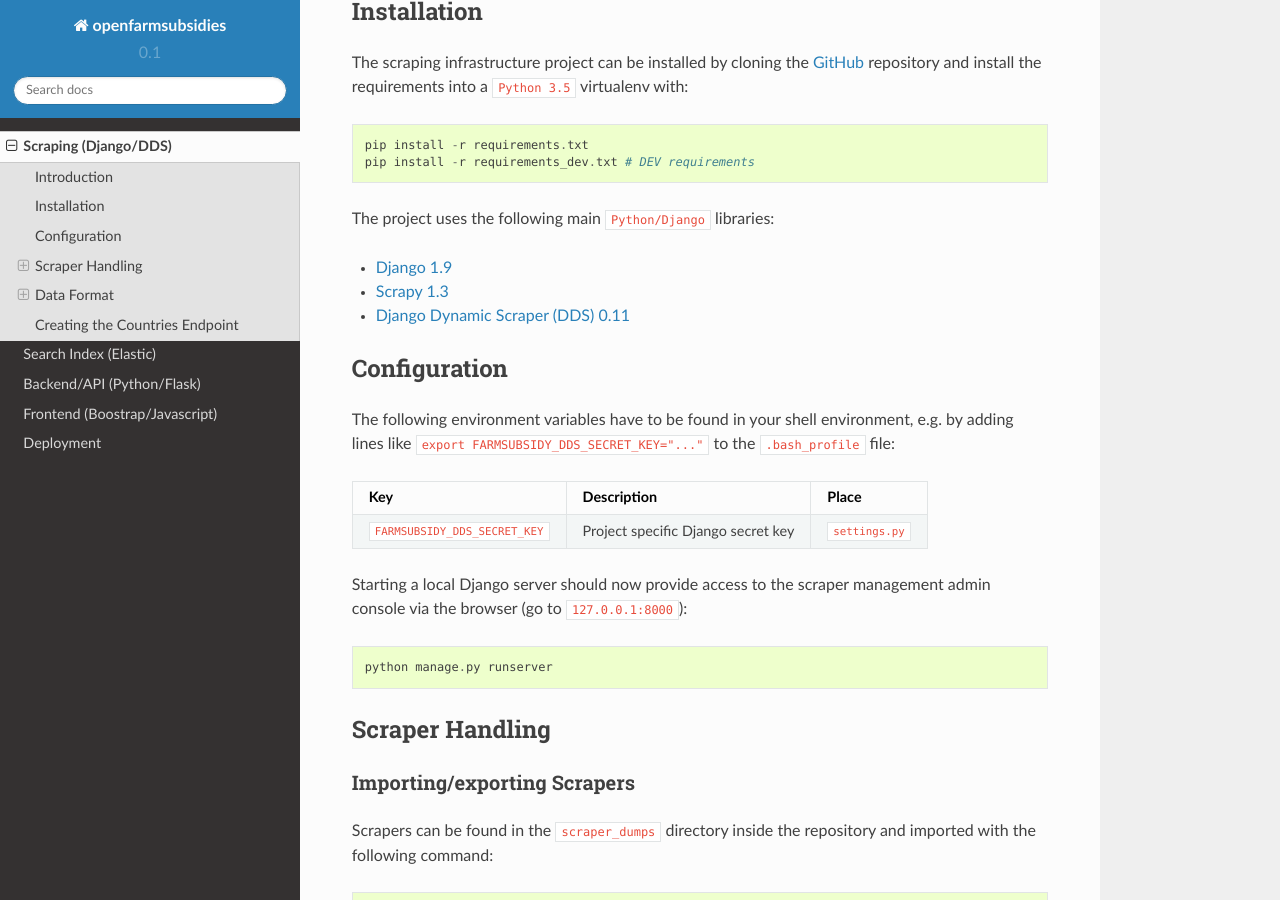
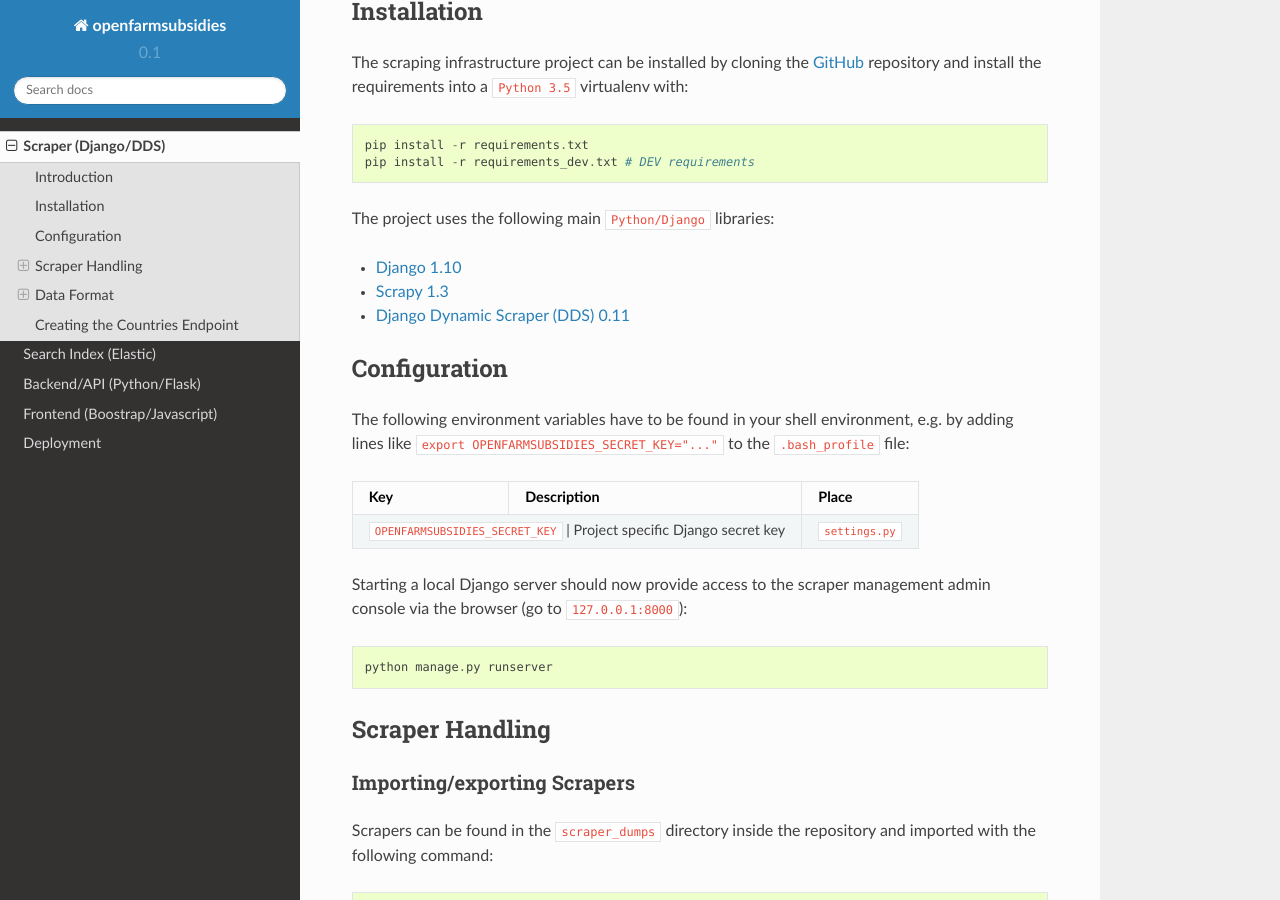
Before and after one commit to holgerd77/farmsubsidy-dds-scraper, a Sphinx documentation site: the page built from docs/scraper.rst, in a window 1280 px wide and 900 px high, scrolled down 610 px. Built offline with Sphinx 7.4.7 and the Read the Docs theme 2.0.0, drawn with Linux system fonts in a browser that asks for light colours; some of the changed text lies outside the part shown.

Commit message:
Updated project to Django 1.10, some more renamings

```diff
--- a/docs/index.rst
+++ b/docs/index.rst
@@ -34,7 +34,7 @@ Contents:
 .. toctree::
    :maxdepth: 2
 
-   scraping.rst
+   scraper.rst
    elastic.rst
    backend_api.rst
    frontend.rst
--- a/docs/scraping.rst
+++ b/docs/scraper.rst
@@ -1,6 +1,6 @@
-=====================
-Scraping (Django/DDS)
-=====================
+====================
+Scraper (Django/DDS)
+====================
 
 Introduction
 ------------
@@ -27,7 +27,7 @@ install the requirements into a ``Python 3.5`` virtualenv with::
 
 The project uses the following main ``Python/Django`` libraries:
 
-* `Django 1.9 <https://www.djangoproject.com/>`_
+* `Django 1.10 <https://www.djangoproject.com/>`_
 * `Scrapy 1.3 <http://scrapy.org/>`_
 * `Django Dynamic Scraper (DDS) 0.11 <django-dynamic-scraper.readthedocs.org/en/latest/>`_
 
@@ -35,14 +35,14 @@ Configuration
 -------------
 
 The following environment variables have to be found in your shell environment,
-e.g. by adding lines like ``export FARMSUBSIDY_DDS_SECRET_KEY="..."`` to the
+e.g. by adding lines like ``export OPENFARMSUBSIDIES_SECRET_KEY="..."`` to the
 ``.bash_profile`` file:
 
-+-------------------------------+---------------------------------------------+--------------------+
-| Key                           | Description                                 | Place              |
-+===============================+=============================================+====================+
-|``FARMSUBSIDY_DDS_SECRET_KEY`` | Project specific Django secret key          | ``settings.py``    |
-+-------------------------------+---------------------------------------------+--------------------+
++-------------------------------+-----------------------------------------------+--------------------+
+| Key                           | Description                                   | Place              |
++===============================+===============================================+====================+
+|``OPENFARMSUBSIDIES_SECRET_KEY`` | Project specific Django secret key          | ``settings.py``    |
++-------------------------------+-----------------------------------------------+--------------------+
 
 Starting a local Django server should now provide access to the scraper management
 admin console via the browser (go to ``127.0.0.1:8000``)::
```
Also changed, not shown: 1 other file.
